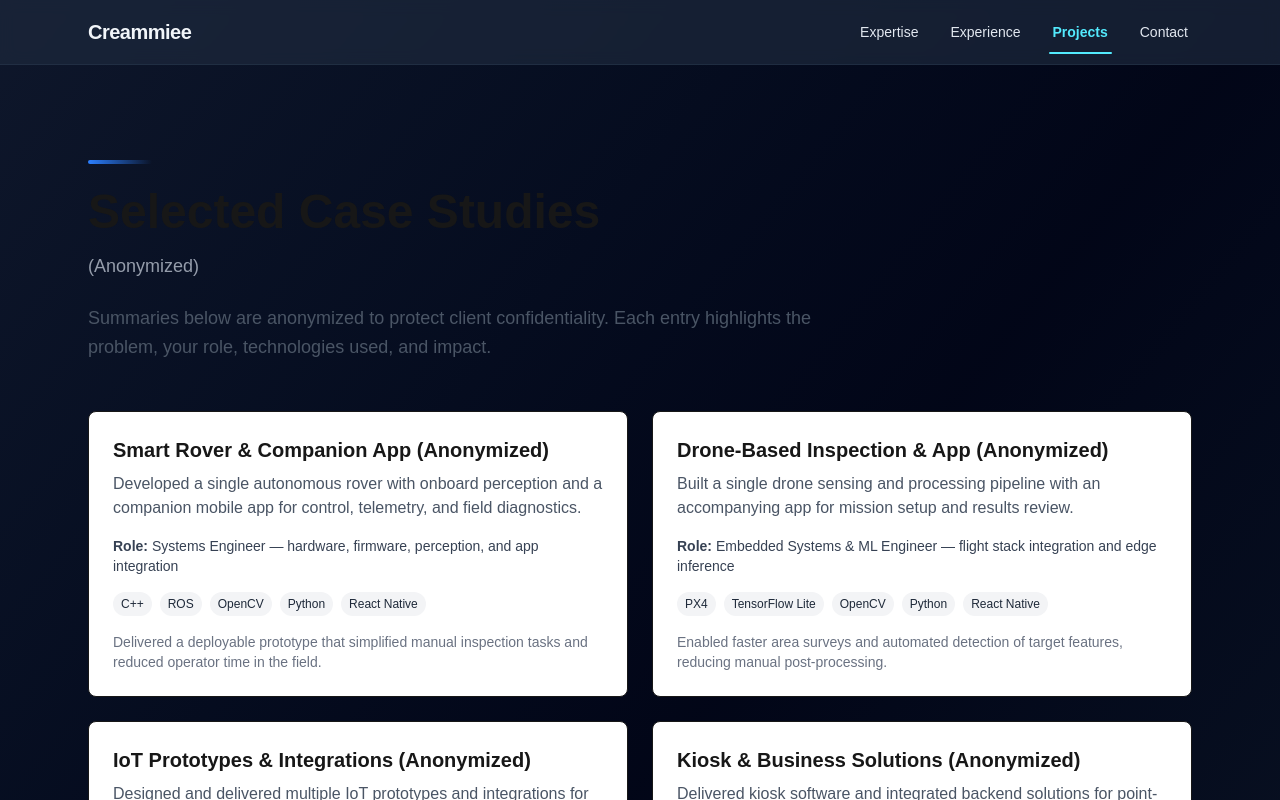
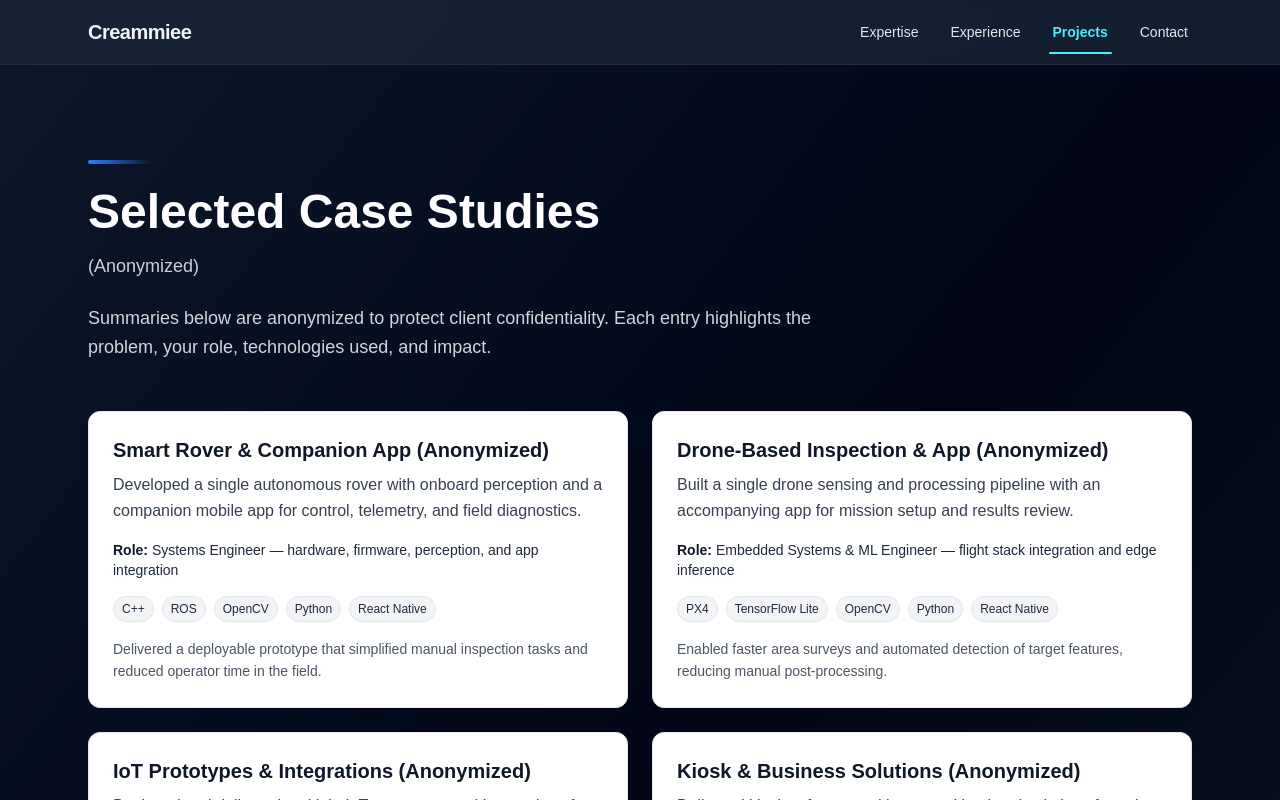
Before and after one commit to Creammiee/Portfolio, a Next.js app: page /projects in a window 1280 px wide. Shown: the top 800 px of the page. Built offline with nearby package versions, Linux system fonts and the light colour scheme.

Commit message:
Fix text visibility and contrast across pages

```diff
--- a/app/experience/page.tsx
+++ b/app/experience/page.tsx
@@ -53,8 +53,9 @@ const experiences = [
 export default function Experience() {
   return (
     <section className="max-w-5xl mx-auto px-6 py-24">
+      {/* Title */}
       <motion.h2
-        className="text-3xl font-bold mb-6"
+        className="text-3xl font-bold mb-6 text-white"
         initial={{ opacity: 0, y: -20 }}
         animate={{ opacity: 1, y: 0 }}
         transition={{ duration: 0.6 }}
@@ -62,15 +63,18 @@ export default function Experience() {
         Professional Experience
       </motion.h2>
 
+      {/* Description */}
       <motion.p
-        className="text-gray-600 mb-12"
+        className="mb-12 text-gray-300"
         initial={{ opacity: 0 }}
         animate={{ opacity: 1 }}
         transition={{ duration: 0.6, delay: 0.1 }}
       >
-        A mix of contract-based systems engineering, academic instruction, and technical leadership.
+        A mix of contract-based systems engineering, academic instruction, and
+        technical leadership.
       </motion.p>
 
+      {/* Experience Cards */}
       <motion.div
         className="space-y-6"
         initial="hidden"
@@ -80,10 +84,20 @@ export default function Experience() {
         {experiences.map((exp, idx) => (
           <motion.div
             key={idx}
-            className="border rounded-lg p-6 bg-white hover:shadow-md transition-shadow"
             variants={itemVariants}
+            className="
+              bg-white
+              text-gray-900
+              border
+              border-gray-200
+              rounded-xl
+              p-6
+              shadow-sm
+              hover:shadow-md
+              transition-shadow
+            "
           >
-            <div className="flex items-start justify-between mb-3">
+            <div className="flex items-start justify-between mb-3 gap-4">
               <div className="flex-1">
                 <h3 className="text-lg font-semibold text-gray-900">
                   {exp.title}
@@ -92,7 +106,8 @@ export default function Experience() {
                   {exp.company}
                 </p>
               </div>
-              <span className="text-xs px-3 py-1 bg-blue-100 text-blue-700 rounded-full font-medium">
+
+              <span className="shrink-0 text-xs px-3 py-1 bg-blue-100 text-blue-700 rounded-full font-medium">
                 {exp.period}
               </span>
             </div>
@@ -106,7 +121,7 @@ export default function Experience() {
             {exp.highlights.length > 0 && (
               <ul className="space-y-2 mt-3">
                 {exp.highlights.map((highlight, i) => (
-                  <li key={i} className="text-sm text-gray-600 flex gap-3">
+                  <li key={i} className="flex gap-3 text-sm text-gray-700">
                     <span className="text-blue-500 font-bold">•</span>
                     <span>{highlight}</span>
                   </li>
--- a/app/expertise/page.tsx
+++ b/app/expertise/page.tsx
@@ -119,24 +119,29 @@ const skillGroups = [
 export default function Expertise() {
   return (
     <section className="max-w-6xl mx-auto px-6 py-24">
-        <motion.h2
-          className="text-3xl font-bold mb-6"
-          initial={{ opacity: 0, y: -20 }}
-          animate={{ opacity: 1, y: 0 }}
-          transition={{ duration: 0.6 }}
-        >
+      {/* Title */}
+      <motion.h2
+        className="text-3xl font-bold mb-6 text-white"
+        initial={{ opacity: 0, y: -20 }}
+        animate={{ opacity: 1, y: 0 }}
+        transition={{ duration: 0.6 }}
+      >
         Technical Expertise
       </motion.h2>
 
+      {/* Description */}
       <motion.p
-        className="text-gray-600 mb-12 max-w-3xl"
+        className="mb-12 max-w-3xl text-gray-300"
         initial={{ opacity: 0 }}
         animate={{ opacity: 1 }}
         transition={{ duration: 0.6, delay: 0.2 }}
       >
-        Languages, frameworks, and technologies across embedded systems, AI/ML, cloud, and full-stack development. Proficiency levels reflect depth of experience and active use.
+        Languages, frameworks, and technologies across embedded systems, AI/ML,
+        cloud, and full-stack development. Proficiency levels reflect depth of
+        experience and active use.
       </motion.p>
 
+      {/* Cards */}
       <motion.div
         className="grid md:grid-cols-2 gap-8"
         initial="hidden"
@@ -146,17 +151,33 @@ export default function Expertise() {
         {skillGroups.map((group) => (
           <motion.div
             key={group.title}
-            className="border rounded-lg p-6 bg-white"
             variants={categoryVariants}
+            className="
+              bg-white
+              text-gray-900
+              border
+              border-gray-200
+              rounded-xl
+              p-6
+              shadow-sm
+              hover:shadow-md
+              transition-shadow
+            "
           >
-            <h3 className="text-lg font-semibold mb-4">{group.title}</h3>
+            <h3 className="text-lg font-semibold mb-4 text-gray-900">
+              {group.title}
+            </h3>
+
             <div className="space-y-3">
               {group.skills.map((skill) => (
                 <div key={skill.name}>
                   <div className="flex justify-between text-sm mb-1">
                     <span className="text-gray-700">{skill.name}</span>
-                    <span className="text-gray-500">{Math.round(skill.level * 100)}%</span>
+                    <span className="text-gray-500">
+                      {Math.round(skill.level * 100)}%
+                    </span>
                   </div>
+
                   <div className="w-full bg-gray-200 rounded-full h-2">
                     <motion.div
                       className="h-2 bg-blue-600 rounded-full"
--- a/app/projects/page.tsx
+++ b/app/projects/page.tsx
@@ -17,22 +17,16 @@ const containerVariants = {
 
 export default function Projects() {
   return (
-    <main className="min-h-screen relative overflow-hidden py-24">
+    <main className="min-h-screen relative overflow-hidden py-24 bg-transparent">
       {/* Animated background blobs */}
       <motion.div
-        className="absolute top-40 right-0 w-96 h-96 bg-blue-200 rounded-full mix-blend-multiply filter blur-3xl opacity-20"
-        animate={{
-          x: [0, 50, 0],
-          y: [0, 30, 0],
-        }}
+        className="absolute top-40 right-0 w-96 h-96 bg-blue-400 rounded-full mix-blend-multiply filter blur-3xl opacity-20"
+        animate={{ x: [0, 50, 0], y: [0, 30, 0] }}
         transition={{ duration: 10, repeat: Infinity }}
       />
       <motion.div
-        className="absolute -bottom-32 left-20 w-96 h-96 bg-purple-200 rounded-full mix-blend-multiply filter blur-3xl opacity-20"
-        animate={{
-          x: [0, -50, 0],
-          y: [0, -30, 0],
-        }}
+        className="absolute -bottom-32 left-20 w-96 h-96 bg-purple-400 rounded-full mix-blend-multiply filter blur-3xl opacity-20"
+        animate={{ x: [0, -50, 0], y: [0, -30, 0] }}
         transition={{ duration: 12, repeat: Infinity }}
       />
 
@@ -50,15 +44,13 @@ export default function Projects() {
             transition={{ duration: 0.8 }}
           />
 
-          <motion.h1
-            className="text-5xl font-bold mb-4"
-          >
+          <motion.h1 className="text-5xl font-bold mb-4 text-white">
             Selected Case Studies
           </motion.h1>
 
           <motion.div className="flex items-center gap-2 mb-6">
             <motion.span
-              className="text-gray-400 text-lg"
+              className="text-gray-300 text-lg"
               animate={{ opacity: [0.5, 1] }}
               transition={{ duration: 1.5, repeat: Infinity }}
             >
@@ -67,7 +59,7 @@ export default function Projects() {
           </motion.div>
 
           <motion.p
-            className="text-lg text-gray-600 mb-12 max-w-3xl leading-relaxed"
+            className="text-lg text-gray-300 mb-12 max-w-3xl leading-relaxed"
             initial={{ opacity: 0 }}
             animate={{ opacity: 1 }}
             transition={{ duration: 0.8, delay: 0.2 }}
@@ -114,7 +106,7 @@ export default function Projects() {
           transition={{ delay: 2, duration: 1 }}
         >
           <motion.p
-            className="text-sm text-gray-500"
+            className="text-sm text-gray-400"
             animate={{ y: [0, 5, 0] }}
             transition={{ duration: 2, repeat: Infinity }}
           >
--- a/components/ExpertiseCard.tsx
+++ b/components/ExpertiseCard.tsx
@@ -16,15 +16,18 @@ export default function ExpertiseCard({
 
   return (
     <motion.div
-      className="border rounded-lg p-6 bg-white"
+      className="border rounded-lg p-6 bg-white text-gray-900"
       initial={{ opacity: 0, y: 20 }}
       animate={{ opacity: 1, y: 0 }}
       transition={{ duration: 0.5 }}
     >
       <div className="flex justify-between items-start">
         <div>
-          <h3 className="font-semibold text-lg">{title}</h3>
-          <ul className="text-gray-600 mt-3 space-y-1">
+          <h3 className="font-semibold text-lg text-gray-900">
+            {title}
+          </h3>
+
+          <ul className="mt-3 space-y-1 text-gray-700">
             {bullets.map((b) => (
               <li key={b}>{b}</li>
             ))}
@@ -34,7 +37,9 @@ export default function ExpertiseCard({
         <button
           onClick={() => setOpen((s) => !s)}
           aria-expanded={open}
-          className="ml-4 text-sm px-3 py-2 border rounded-md text-gray-700 hover:bg-gray-50"
+          className="ml-4 text-sm px-3 py-2 border rounded-md
+                     text-gray-800 border-gray-300
+                     hover:bg-gray-100"
         >
           {open ? "Hide" : "Details"}
         </button>
@@ -45,12 +50,16 @@ export default function ExpertiseCard({
           initial={{ opacity: 0, y: 8 }}
           animate={{ opacity: 1, y: 0 }}
           transition={{ duration: 0.35 }}
-          className="mt-4 pt-4 border-t"
+          className="mt-4 pt-4 border-t border-gray-200"
         >
           {microCases.map((m) => (
             <div key={m.id} className="mb-3">
-              <h4 className="font-medium">{m.title}</h4>
-              <p className="text-sm text-gray-600">{m.blurb}</p>
+              <h4 className="font-medium text-gray-900">
+                {m.title}
+              </h4>
+              <p className="text-sm text-gray-600">
+                {m.blurb}
+              </p>
             </div>
           ))}
         </motion.div>
--- a/components/ProjectCard.tsx
+++ b/components/ProjectCard.tsx
@@ -1,6 +1,14 @@
 "use client";
 
 import { motion } from "framer-motion";
+
+type ProjectCardProps = {
+  title: string;
+  summary: string;
+  role: string;
+  tech: string[];
+  impact?: string;
+};
 
 export default function ProjectCard({
   title,
@@ -8,39 +16,62 @@ export default function ProjectCard({
   role,
   tech,
   impact,
-}: {
-  title: string;
-  summary: string;
-  role: string;
-  tech: string[];
-  impact?: string;
-}) {
+}: ProjectCardProps) {
   return (
     <motion.article
-      className="border rounded-lg p-6 bg-white"
       initial={{ opacity: 0, y: 20 }}
       animate={{ opacity: 1, y: 0 }}
       transition={{ duration: 0.6 }}
+      className="
+        bg-white
+        text-gray-900
+        border
+        border-gray-200
+        rounded-xl
+        p-6
+        shadow-sm
+        hover:shadow-md
+        transition-shadow
+      "
     >
-      <h3 className="text-xl font-semibold mb-2">{title}</h3>
-      <p className="text-gray-600 mb-4">{summary}</p>
+      <h3 className="text-xl font-semibold mb-2 text-gray-900">
+        {title}
+      </h3>
 
-      <div className="text-sm text-gray-700 mb-4">
-        <strong>Role:</strong> {role}
+      <p className="text-gray-700 mb-4 leading-relaxed">
+        {summary}
+      </p>
+
+      <div className="text-sm text-gray-800 mb-4">
+        <strong className="font-semibold text-gray-900">Role:</strong>{" "}
+        {role}
       </div>
 
       <div className="flex flex-wrap gap-2 mb-4">
         {tech.map((t) => (
           <span
             key={t}
-            className="text-xs px-2 py-1 bg-gray-100 rounded-full text-gray-800"
+            className="
+              text-xs
+              px-2
+              py-1
+              bg-gray-100
+              text-gray-800
+              rounded-full
+              border
+              border-gray-200
+            "
           >
             {t}
           </span>
         ))}
       </div>
 
-      {impact && <p className="text-sm text-gray-500">{impact}</p>}
+      {impact && (
+        <p className="text-sm text-gray-600 leading-relaxed">
+          {impact}
+        </p>
+      )}
     </motion.article>
   );
 }
```
